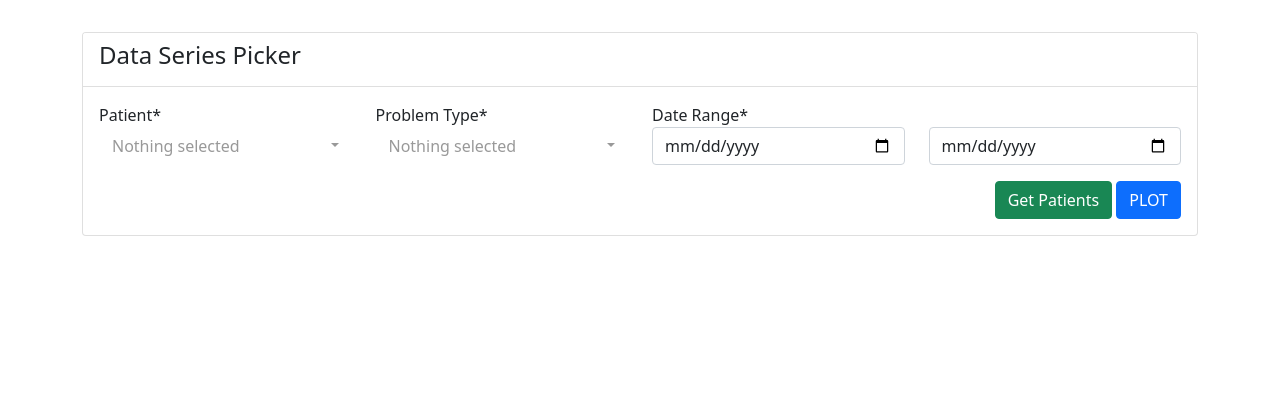
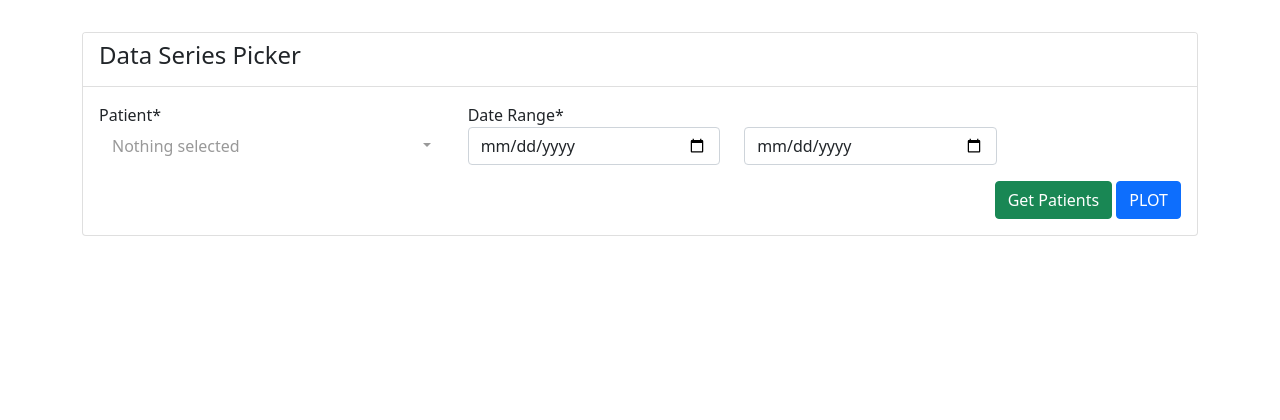
Before and after one commit to geogiadim/RDF4J-Visualization-App, a Django app: page / in a window 1280 px wide. Shown: the top 420 px of the page. Run offline with Django 4.2, Linux system fonts and the light colour scheme; some libraries are stand-ins or nearby versions.

Commit message:
charts-almost done

```diff
--- a/healthProblems/views.py
+++ b/healthProblems/views.py
@@ -10,7 +10,6 @@ def index(request):
 def ChartRenderView(request):
     # get the url params from axios request
     patient = request.GET.get('userVal')
-    selected_problems = request.GET.get('probVal')
     start_date_range = request.GET.get('startDate')
     end_date_range = request.GET.get('endDate')
 
@@ -24,37 +23,39 @@ def ChartRenderView(request):
     list_pts = list(pts.split(","))
     list_dates = list(dates.split(","))
 
-    # print(patient)
-    # print(selected_problems)
-    # print(start_date_range)
-    # print(end_date_range)
-    # print(list_patient_problems)
-    # print(list_rates)
-    # print(list_pts)
-    # print(list_dates)
-
     df = pd.DataFrame()
     df['patient'] = list_pts
     df['problem'] = list_patient_problems
     df['rates'] = list_rates
     df['dates'] = list_dates
-    new_df = df[df.patient == patient]
-    new_df = new_df[new_df.dates >= start_date_range]
-    new_df = new_df[new_df.dates <= end_date_range]
-    print()
-    print(new_df)
-    print()
+    clean_df = df[df.patient == patient]
+    clean_df = clean_df[clean_df.dates >= start_date_range]
+    clean_df = clean_df[clean_df.dates <= end_date_range]
+
+    unique_dates = set(clean_df['dates'])
+    list_unique_dates = list(unique_dates)
+    list_unique_dates.sort()
+
+    sleep_df = clean_df[clean_df.problem == 'TooMuchSleepProblem']
+    sleep_df = sleep_df.append(clean_df[clean_df.problem == 'LackOfSleepProblem'])
+    sleep_df = sleep_df.append(clean_df[clean_df.problem == 'LowSleepQualityProblem'])
+    hr_df = clean_df[clean_df.problem == 'LowHeartRateProblem']
+    movement_df = clean_df[clean_df.problem == 'LackOfMovementProblem']
     # context
     context = {'data': False, 'model': request.GET.get('model')}
+    print("Unique dates: ", list_unique_dates)
     if request.GET.get('model') == 'sleep-problems':
+        print(sleep_df)
         context['model_name'] = 'Sleep Problems'
         context['data'] = True
         return render(request, "healthProblems/_chart.html", context)
     if request.GET.get('model') == 'heartRate-problems':
+        print(hr_df)
         context['model_name'] = 'Heart Rate Problems'
         context['data'] = True
         return render(request, "healthProblems/_chart.html", context)
     if request.GET.get('model') == 'movement-problems':
+        print(movement_df)
         context['model_name'] = 'Movement Problems'
         context['data'] = True
         return render(request, "healthProblems/_chart.html", context)
--- a/templates/healthProblems/index.html
+++ b/templates/healthProblems/index.html
@@ -17,19 +17,19 @@
                     <div class="card-body">
                         <form action='' method="POST" id="data-series-form"> {% csrf_token %}
                             <div class="row">
-                                <div class="d-flex flex-column col-sm-12 col-md-3">
+                                <div class="d-flex flex-column col-sm-12 col-md-4">
                                     <label for="patient_selector">Patient*</label>
                                     <select class="selectpicker form-control" name="patient_selector" id="patient_selector" data-live-search="true" required>
                                     </select>
                                 </div>
-                                <div class="d-flex flex-column col-sm-12 col-md-3">
-                                    <label for="problem_selector">Problem Type*</label>
-                                    <select class="selectpicker form-control" name="problem_selector" id="problem_selector" data-live-search="true" data-selected-text-format="count > 2" multiple required>
-                                        <option value="sleep">Sleep Problem</option>
-                                        <option value="movement">Movement Problem</option>
-                                        <option value="heartrate">Heartrate Problem</option>
-                                    </select>
-                                </div>
+{#                                <div class="d-flex flex-column col-sm-12 col-md-3">#}
+{#                                    <label for="problem_selector">Problem Type*</label>#}
+{#                                    <select class="selectpicker form-control" name="problem_selector" id="problem_selector" data-live-search="true" data-selected-text-format="count > 2" multiple required>#}
+{#                                        <option value="sleep">Sleep Problem</option>#}
+{#                                        <option value="movement">Movement Problem</option>#}
+{#                                        <option value="heartrate">Heartrate Problem</option>#}
+{#                                    </select>#}
+{#                                </div>#}
                                 <div class="d-flex flex-column col-sm-12 col-md-3">
                                     <label for="date_picker">Date Range*</label>
                                     <input type="date" class="form-control" id="date_picker" name="date_picker" required>
@@ -198,7 +198,6 @@
         $("#data-series-form").submit(function (e) {
             e.preventDefault();
             user_value = $('#patient_selector').val();
-            problem_values = $('#problem_selector').val();
             date_range = $('#date_picker').val();
             end_date_range = $('#end_date_picker').val();
             patients = [];
@@ -207,13 +206,13 @@
             problems = [];
             getProblemsData();
             setTimeout(function () {
-                renderCharts(user_value, problem_values, date_range, end_date_range,'sleep-problems');
+                renderCharts(user_value, date_range, end_date_range,'sleep-problems');
             }, 250);
             setTimeout(function () {
-                renderCharts(user_value, problem_values, date_range, end_date_range,'heartRate-problems');
+                renderCharts(user_value, date_range, end_date_range,'heartRate-problems');
             }, 250);
             setTimeout(function () {
-                renderCharts(user_value, problem_values, date_range, end_date_range,'movement-problems');
+                renderCharts(user_value, date_range, end_date_range,'movement-problems');
             }, 250);
 
         });
@@ -224,11 +223,11 @@
 
         const CancelToken = axios.CancelToken;
         let cancel;
-        async function renderCharts(user_value, problem_values, date_range, end_date_range,model) {
+        async function renderCharts(user_value, date_range, end_date_range,model) {
             try {
                 window[model + '-container'].html('<div class="card p-5 my-3"><div class="card-body"><div class="d-flex justify-content-center align-items-center "><div class="spinner-grow" style="color: #17a2b8; width: 5rem; height: 5rem;" role="status"><span class="sr-only">Loading...</span></div></div></div></div>')
 
-                paramss = `?userVal=${user_value}&probVal=${problem_values}&startDate=${date_range}&endDate=${end_date_range}&model=${model}&problems=${problems}&rates=${rates}&dates=${dates}&patients=${patients}`
+                paramss = `?userVal=${user_value}&startDate=${date_range}&endDate=${end_date_range}&model=${model}&problems=${problems}&rates=${rates}&dates=${dates}&patients=${patients}`
 
                 if (model === 'sleep-problems')
                     response = await axios.get("{% url 'chart-render' %}" + paramss, {
@@ -249,7 +248,6 @@
                         })
                     });
 
-
                 window[model + '-container'].html(response.data);
                 $('canvas').height('500px');
             }
```
